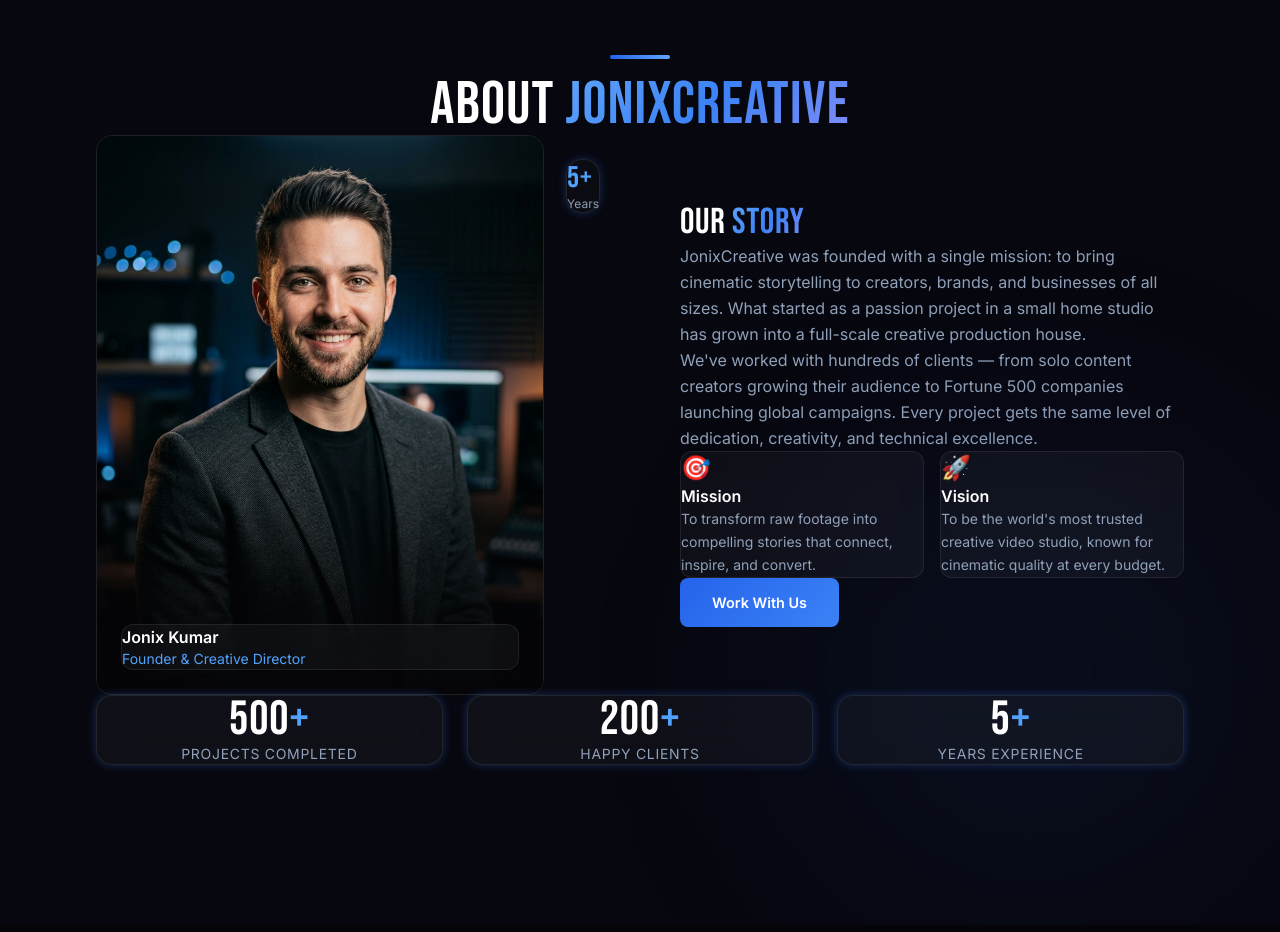
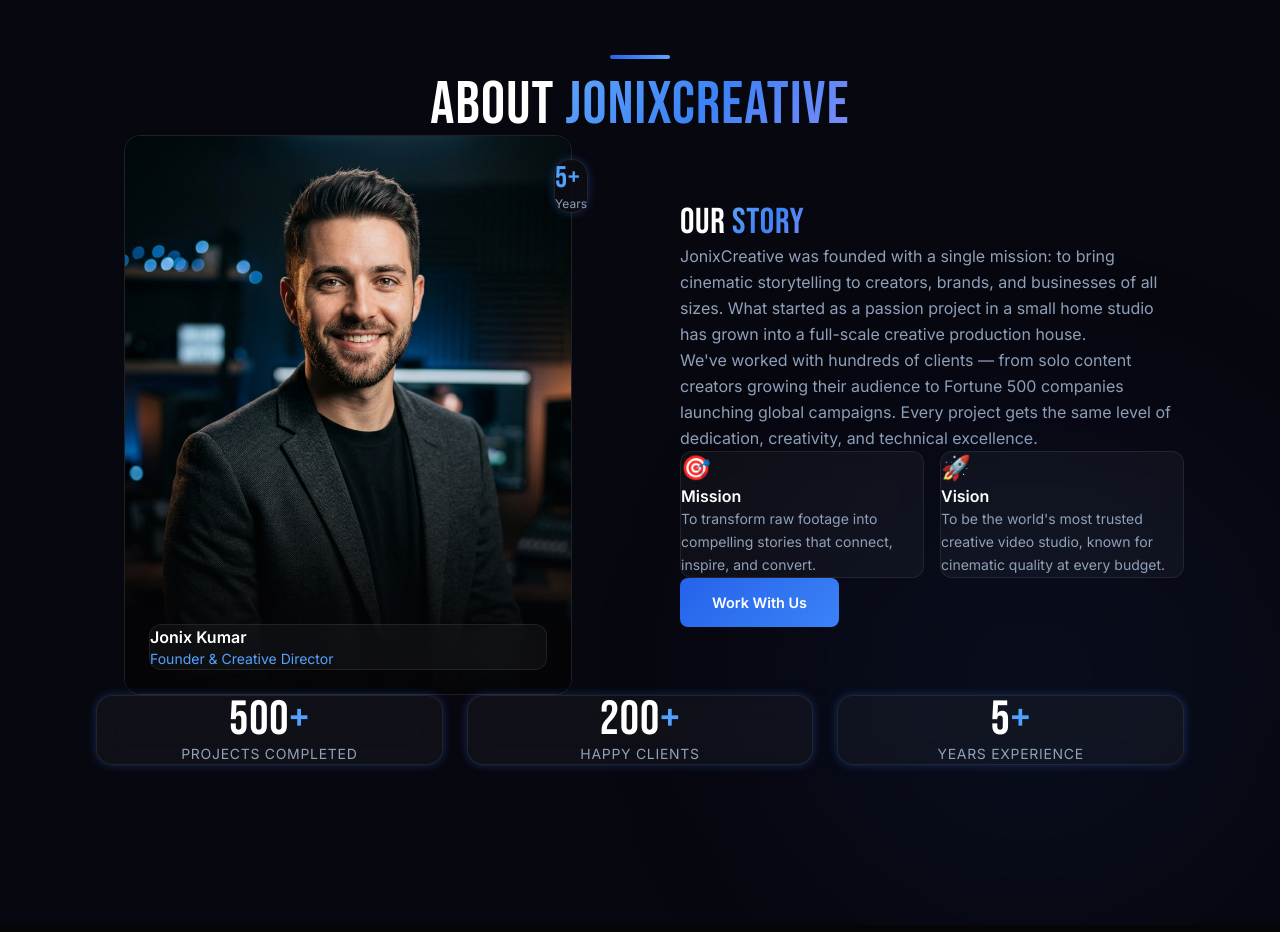
Before and after one commit to anbumanik/JonixCreative, a Next.js app: page / in a window 1280 px wide. Shown: the part 2120-3052 px from the top of the page. Built offline with nearby package versions, Linux system fonts and the light colour scheme; no server answers; the database is empty.

Commit message:
Fix 5+ Years badge position to always stay on top of founder image

```diff
--- a/components/AboutSection.tsx
+++ b/components/AboutSection.tsx
@@ -96,9 +96,10 @@ const AboutSection = () => {
             whileInView={{ opacity: 1, x: 0 }}
             viewport={{ once: true }}
             transition={{ duration: 0.8 }}
-            className="relative"
+            className="w-full flex justify-center"
           >
-            <div className="relative rounded-2xl overflow-hidden border border-white/10 aspect-[4/5] max-w-md mx-auto">
+            <div className="relative w-full max-w-md">
+              <div className="relative rounded-2xl overflow-hidden border border-white/10 aspect-[4/5] w-full">
                 <Image
                   src="/images/founder.png"
                   alt="JonixCreative Founder"
@@ -122,11 +123,12 @@ const AboutSection = () => {
               <motion.div
                 animate={{ y: [0, -8, 0] }}
                 transition={{ duration: 3, repeat: Infinity, ease: 'easeInOut' }}
-              className="absolute -top-4 -right-4 sm:top-8 sm:right-0 glass-strong rounded-2xl p-4 border border-blue-500/20 glow-blue-sm"
+                className="absolute top-6 right-6 sm:top-8 sm:-right-4 glass-strong rounded-2xl p-4 border border-blue-500/20 glow-blue-sm z-10"
               >
                 <p className="font-display text-3xl text-blue-400">5+</p>
                 <p className="text-slate-400 text-xs">Years</p>
               </motion.div>
+            </div>
           </motion.div>
 
           {/* Right: Content */}
```
Lines whose indentation alone changed are shown as unchanged.
